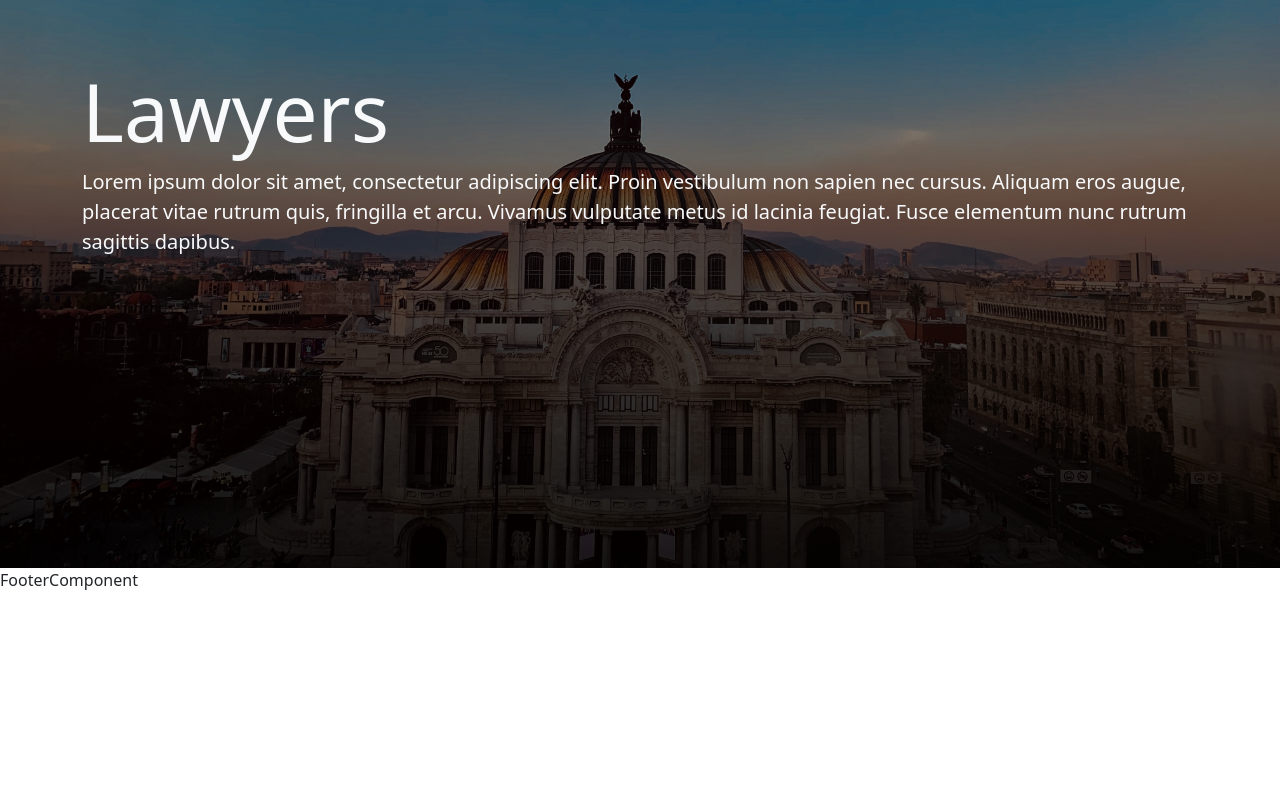
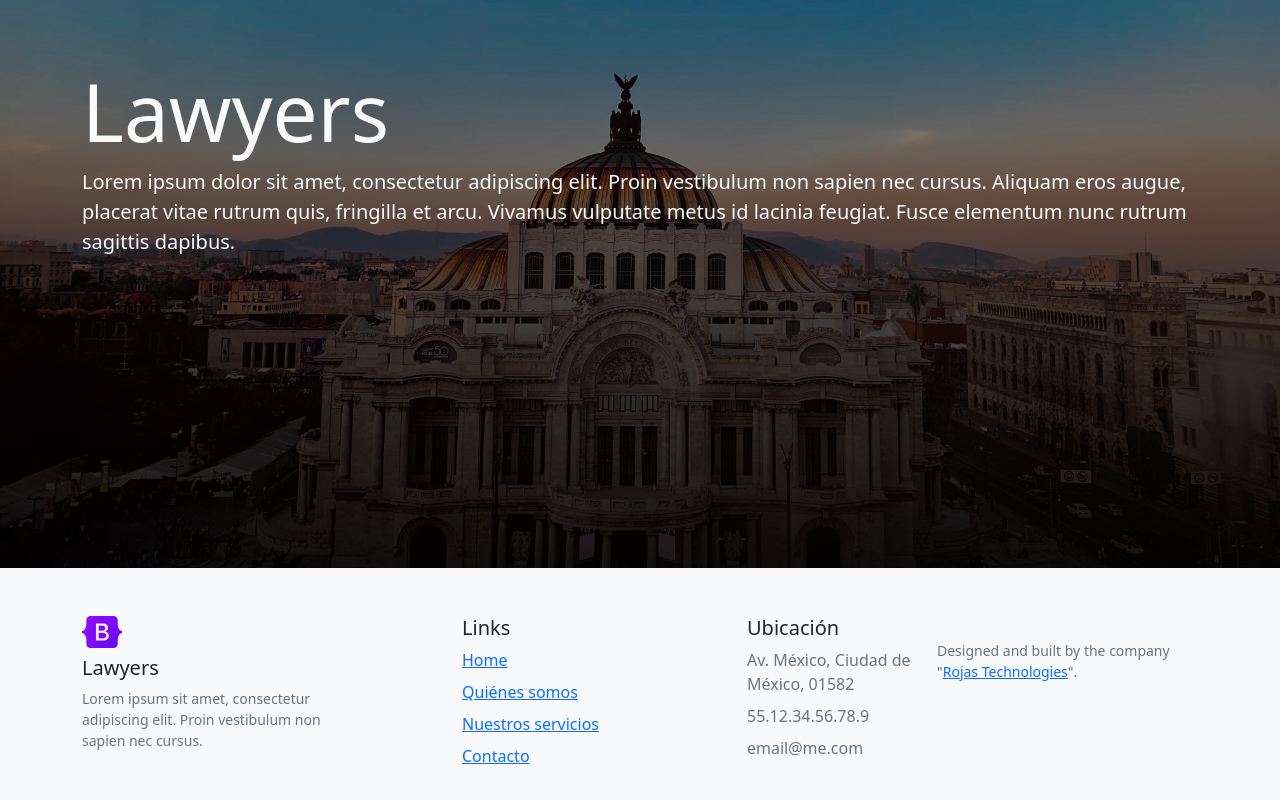
Before and after one commit to Sofiacrf/G-L-I-Z, a React (Create React App) app in the folder lawyers/: page / in a window 1280 px wide. Shown: the part 288-1088 px from the top of the page. Before the commit the page ends 880 px from the top, so only its background shows below. Built offline with nearby package versions, Linux system fonts and the light colour scheme.

Commit message:
finished footer

```diff
--- a/lawyers/src/components/Footer/FooterComponent.js
+++ b/lawyers/src/components/Footer/FooterComponent.js
@@ -1,9 +1,91 @@
-import React from 'react'
+import React from "react";
+import bootstrapLogo from "../../assets/bootstrap-img.png";
+import "./footer.css"
 
 function FooterComponent() {
   return (
-    <div>FooterComponent</div>
-  )
+    <section className="footer bd-footer bg-light">
+      <div className="container py-5">
+        <div className="row">
+          <div className="col-lg-3 mb-3">
+            <a
+              className="d-inline-flex align-items-center mb-2 link-dark text-decoration-none"
+              href="/"
+              aria-label="Lawyers"
+            >
+              <img
+                src={bootstrapLogo}
+                width="40"
+                height="32"
+                className="d-block me-2"
+              />
+            </a>
+            <h5>Lawyers</h5>
+            <ul className="list-unstyled small text-muted">
+              <li className="mb-2">
+                <a>
+                  {" "}
+                  Lorem ipsum sit amet, consectetur adipiscing elit. Proin
+                  vestibulum non sapien nec cursus.
+                </a>
+              </li>
+            </ul>
+          </div>
+
+          {/* Second column */}
+          <div className="col-6 col-lg-2 offset-lg-1 mb-3">
+            <h5>Links</h5>
+            <ul className="list-unstyled">
+              <li className="mb-2">
+                <a href="/">Home</a>
+              </li>
+              <li className="mb-2">
+                <a href="/quienes-somos">Quiénes somos</a>
+              </li>
+              <li className="mb-2">
+                <a href="/nuestros-servicios">Nuestros servicios</a>
+              </li>
+              <li className="mb-2">
+                <a href="/contact">Contacto</a>
+              </li>
+            </ul>
+          </div>
+
+          {/* Third Column */}
+          <div className="col-6 col-lg-2 offset-lg-1 mb-3">
+            <h5>Ubicación</h5>
+            <ul className="list-unstyled text-muted">
+              <li className="mb-2">
+                <a>Av. México, Ciudad de México, 01582</a>
+              </li>
+              <li className="mb-2">
+                <a>55.12.34.56.78.9</a>
+              </li>
+              <li className="mb-2">
+                <a>email@me.com</a>
+              </li>
+            </ul>
+          </div>
+
+          {/* Fourth Column */}
+          <div className="col-lg-3 mb-3">
+            <a
+              className="d-inline-flex align-items-center mb-2 link-dark text-decoration-none"
+              href="/"
+              aria-label="Lawyers"
+            ></a>
+            <ul className="list-unstyled small text-muted">
+              <li className="mb-2">
+                Designed and built by the company "
+                <a href="https://rojastechnologies.com/">Rojas Technologies</a>
+                ".
+              </li>
+            </ul>
+          </div>
+        </div>
+      </div>
+    </section>
+  );
 }
 
-export default FooterComponent
+export default FooterComponent;
--- a/lawyers/src/components/NavBar/NavbarComponent.js
+++ b/lawyers/src/components/NavBar/NavbarComponent.js
@@ -1,12 +1,19 @@
-import React from 'react'
-import Container from 'react-bootstrap/Container';
-import Nav from 'react-bootstrap/Nav';
-import Navbar from 'react-bootstrap/Navbar';
+import React from "react";
+import Container from "react-bootstrap/Container";
+import Nav from "react-bootstrap/Nav";
+import Navbar from "react-bootstrap/Navbar";
+import bootstrapLogo from "../../assets/bootstrap-img.png";
 
 function NavbarComponent() {
   return (
     <Navbar bg="light" expand="lg">
       <Container>
+        <img
+          src={bootstrapLogo}
+          width="40"
+          height="32"
+          className="d-block me-2"
+        />
         <Navbar.Brand href="#home">Lawyers</Navbar.Brand>
         <Navbar.Toggle aria-controls="basic-navbar-nav" />
         <Navbar.Collapse id="basic-navbar-nav">
@@ -19,7 +26,7 @@ function NavbarComponent() {
         </Navbar.Collapse>
       </Container>
     </Navbar>
-  )
+  );
 }
 
-export default NavbarComponent
+export default NavbarComponent;
```
Also changed, not shown: lawyers/src/assets/bootstrap-img.png (added), lawyers/src/components/Footer/footer.css (added). Lines whose indentation alone changed are shown as unchanged.
